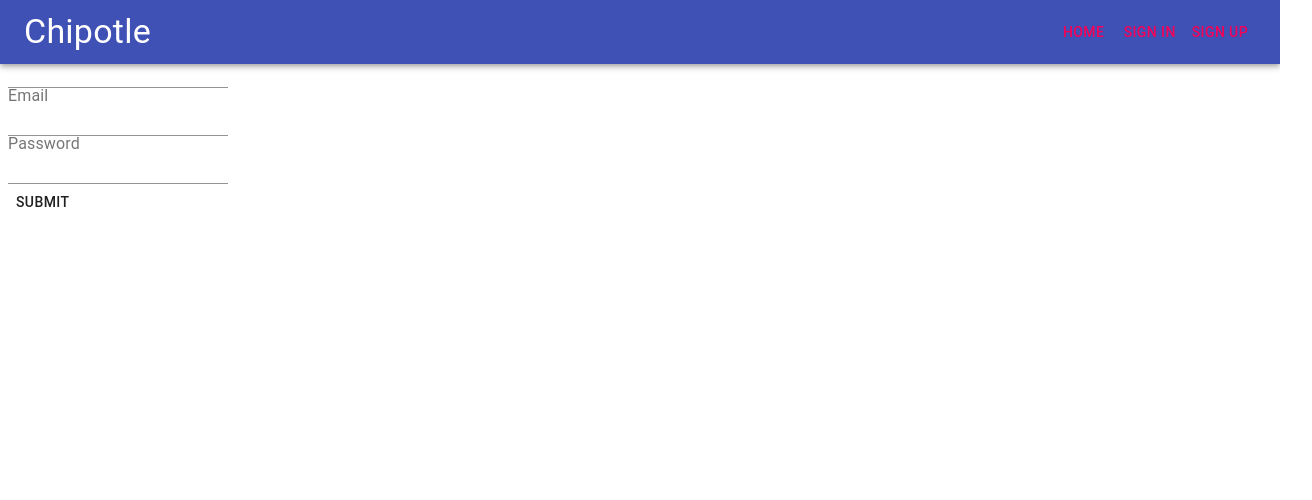
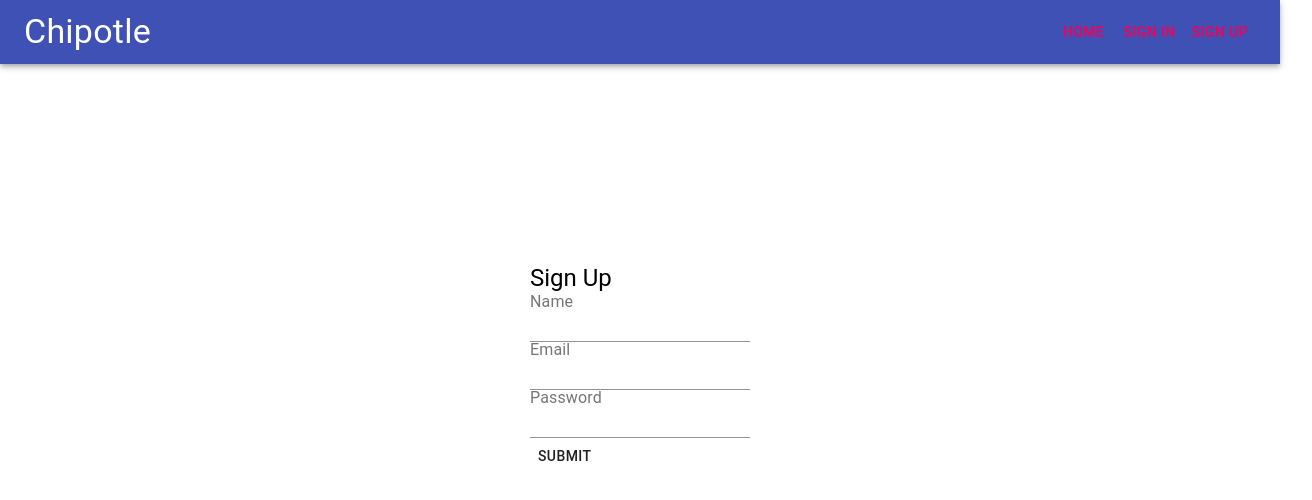
Before and after one commit to HoangNguyen-CA/restaurant-website, a React (Create React App) app: page /signup in a window 1280 px wide. Shown: the top 500 px of the page, 1312 px wide, since content can reach past the window. Built offline with nearby package versions, Linux system fonts and the light colour scheme; no server answers.

Commit message:
Fixed merge conflict; components centered

```diff
--- a/src/components/Templates/UserAuth.tsx
+++ b/src/components/Templates/UserAuth.tsx
@@ -21,12 +21,21 @@
   error,
 }: AuthProps) => {
   return (
+    <Grid
+      container
+      spacing={10}
+      direction="column"
+      justify="center"
+      alignItems="center"
+      style={{minHeight: '100vh'}}
+    >
       <form onSubmit={handleSubmit}>
         {error ? <Alert severity='error'>{error}</Alert> : null}
         <Typography variant='h5'>{title}</Typography>
         <FormInputs controls={controls} onChange={onChange} />
         <Button type='submit'>Submit</Button>
       </form>
+    </Grid>
   );
 };
 
```
Lines whose indentation alone changed are shown as unchanged.
